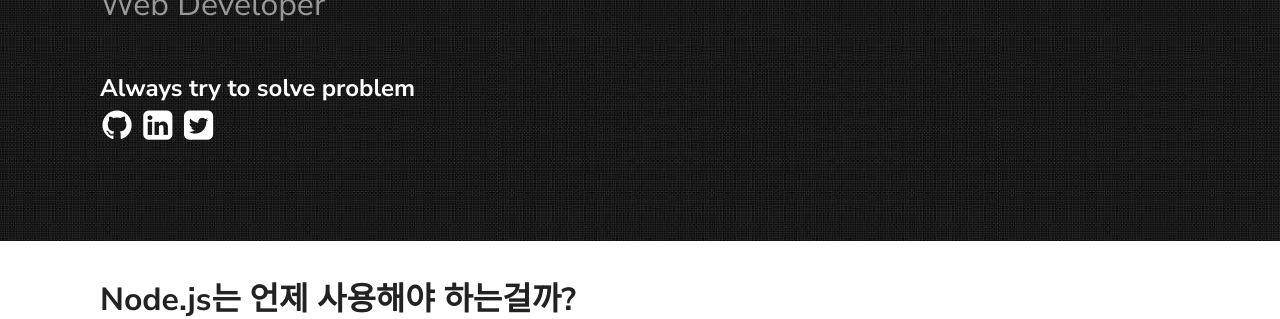
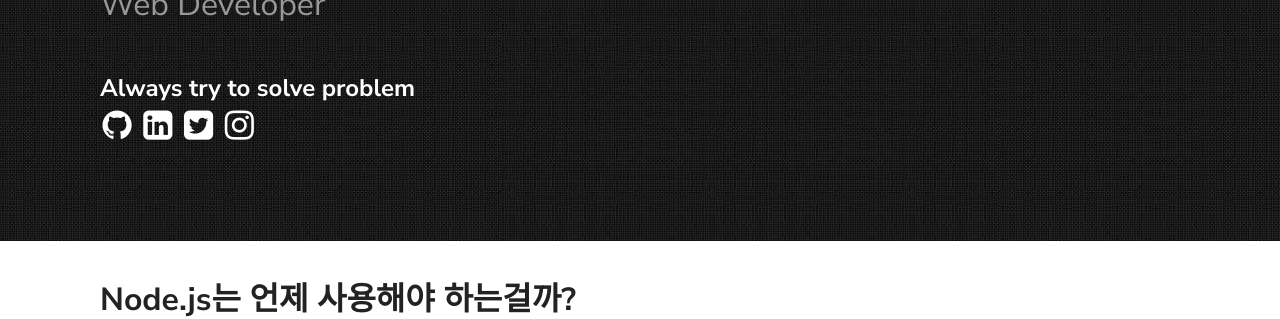
Before and after one commit to piemonte93/piemonte93.github.io, a Jekyll site: the page built from index.md, in a window 1280 px wide. Shown: the part 391-710 px from the top of the page. Built offline with Jekyll 4.4.1, drawn with Linux system fonts in a browser that asks for light colours.

Commit message:
Change instagram anchor and classname

```diff
--- a/_includes/page_header.html
+++ b/_includes/page_header.html
@@ -19,8 +19,9 @@
       ><li><i class="icon-twitter-squared"></i></li
     ></a>
     {%- endif -%} {%- if site.texture.social_links.instagram -%}
-    <a href="https://www.instagram.com/{{ site.texture.social_links.twitter }}"
-      ><li><i class="icon-instagram-squared"></i></li
+    <a
+      href="https://www.instagram.com/{{ site.texture.social_links.instagram }}"
+      ><li><i class="icon-instagram"></i></li
     ></a>
     {%- endif -%}
   </ul>
```
